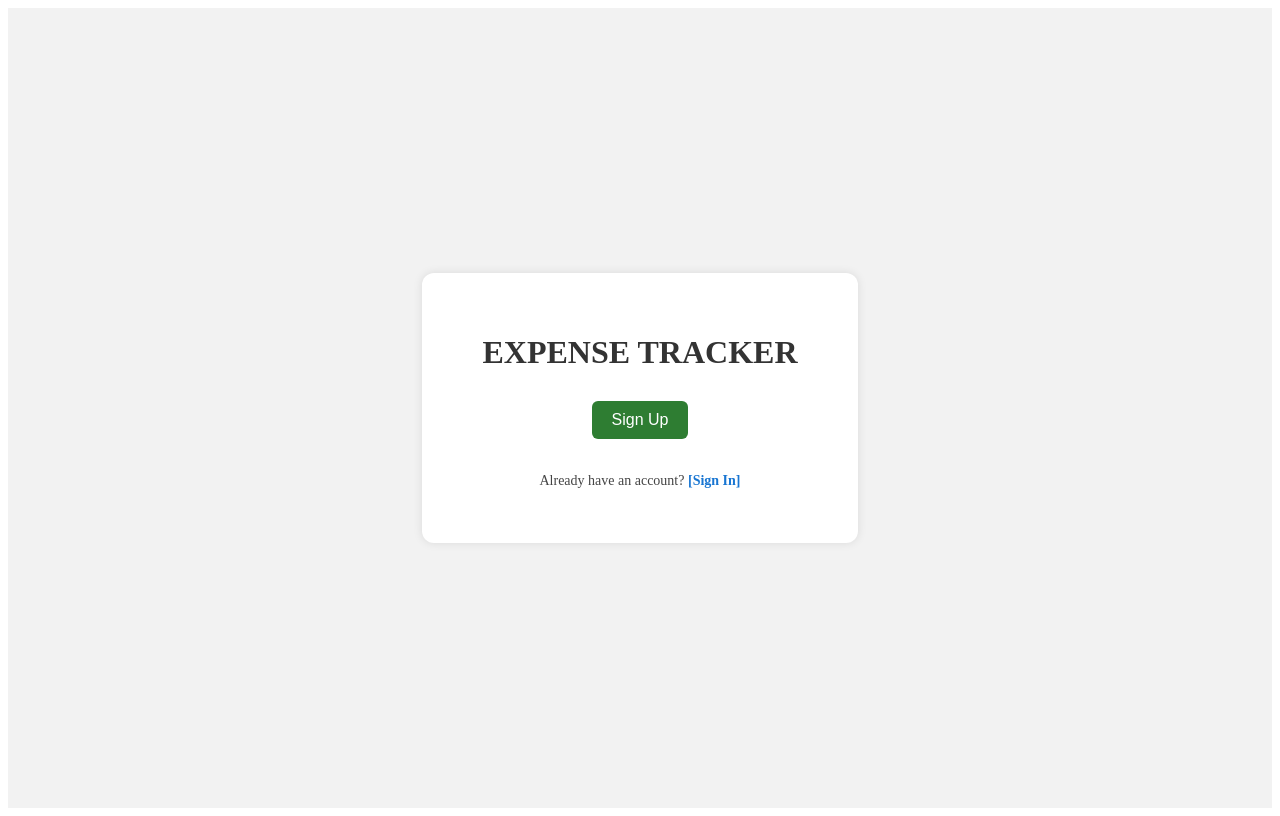
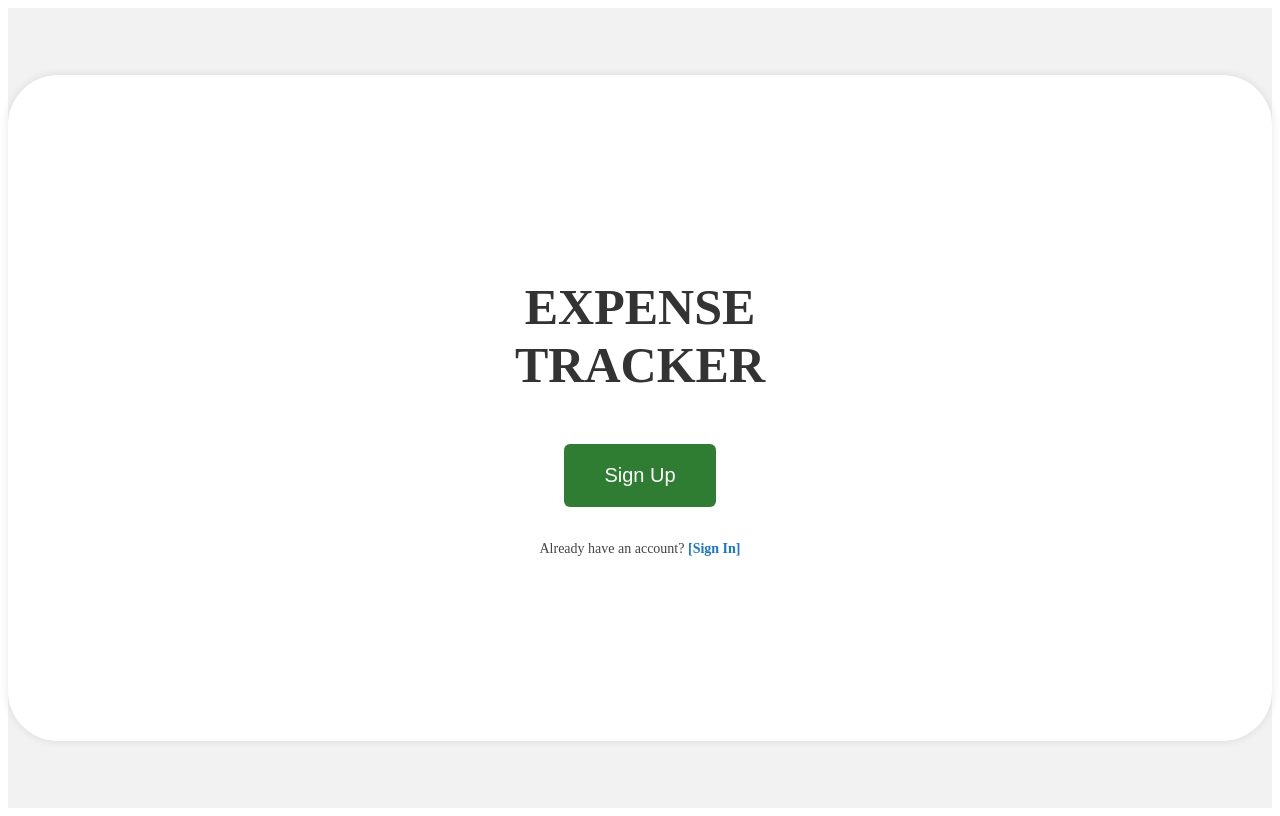
Before and after one commit to anumandh05/ExpenseManager, a React (Vite) app in the folder frontend/: page / in a window 1280 px wide. Built offline with nearby package versions, Linux system fonts and the light colour scheme.

Commit message:
Some Changes in the css of Welcome page

```diff
--- a/frontend/Styling/Welcome.css
+++ b/frontend/Styling/Welcome.css
@@ -9,27 +9,26 @@
 .welcome-box {
   text-align: center;
   background-color: #fff;
-  padding: 40px 60px;
-  border-radius: 12px;
+  padding: 170px 400px;
+  border-radius: 50px;
   box-shadow: 0 0 10px rgba(0, 0, 0, 0.1);
 }
 
 .welcome-box h1 {
-  font-size: 32px;
-  margin-bottom: 30px;
+  font-size: 50px;
+  margin-bottom: 50px;
   color: #333;
 }
 
 .welcome-box button {
-  padding: 10px 20px;
-  font-size: 16px;
+  padding: 20px 40px;
+  font-size: 20px;
   background-color: #2e7d32;
   color: white;
   border: none;
   border-radius: 6px;
   cursor: pointer;
   margin-bottom: 20px;
-  transition: background 0.2s ease;
 }
 
 .welcome-box button:hover {
```
